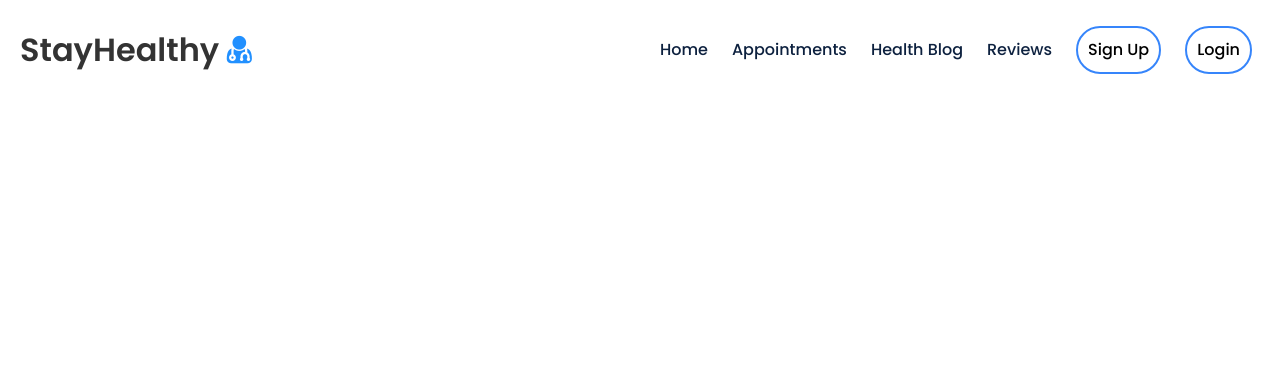
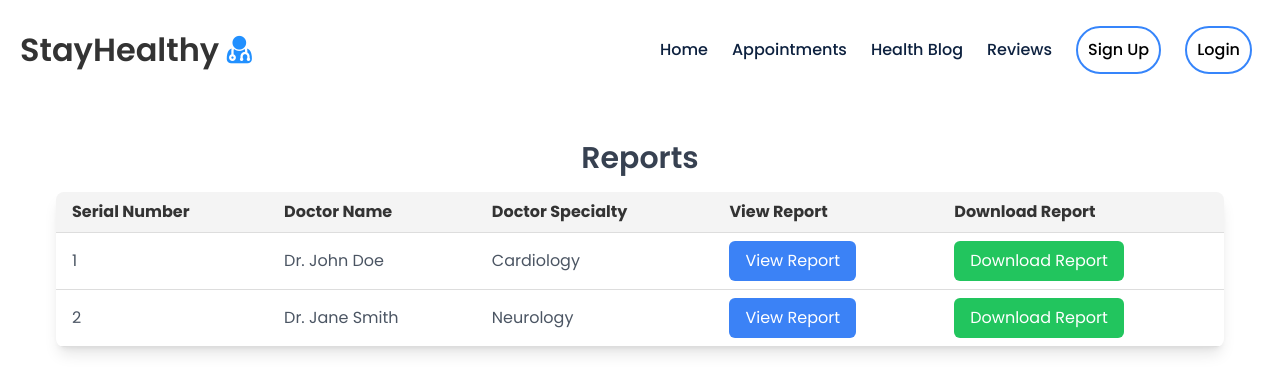
Before and after one commit to MohammadWS/test_med_app, a React (Create React App) app: page /reports in a window 1280 px wide. Shown: the top 392 px of the page. Built offline with nearby package versions, Linux system fonts and the light colour scheme.

Commit message:
Reports components

```diff
--- a/src/App.js
+++ b/src/App.js
@@ -12,6 +12,7 @@ import Notification from './Components/Notification/Notification.js';
 import { fas } from '@fortawesome/free-solid-svg-icons';
 import ReviewForm from './Components/ReviewForm/ReviewForm.js';
 import ProfileForm from './Components/ProfileCard/ProfileCard.js';
+import ReportsLayout from './Components/ReportsLayout/ReportsLayout.js';
 // import ProfileForm from './Components/ProfileCard/ProfileCard.js';
 // import ProfileCard from './Components/ProfileCard/ProfileCard.js';
 // Add the icons to the library
@@ -29,6 +30,7 @@ function App() {
                 <Route path="/booking-consultation" element={<BookingConsultation />} />
                 <Route path="/reviews" element={<ReviewForm />} />
                 <Route path="/profile" element={<ProfileForm />} />
+                <Route path="/reports" element={<ReportsLayout />} />
               </Routes>
           </Notification>
         </BrowserRouter>
--- a/src/Components/Navbar/Navbar.js
+++ b/src/Components/Navbar/Navbar.js
@@ -90,6 +90,11 @@ const Navbar = () => {
                                             Your Profile
                                         </Link>
                                     </li>
+                                    <li>
+                                        <Link to="/reports" onClick={() => setShowDropdown(false)}>
+                                            Your Reports
+                                        </Link>
+                                    </li>
                                 </ul>
                             )}
                         </li>
--- /dev/null
+++ b/src/Components/ReportsLayout/ReportsLayout.js
@@ -0,0 +1,94 @@
+import React, { useState, useEffect } from "react";
+
+const ReportsLayout = () => {
+    const [reports, setReports] = useState([]);
+    const sampleReports = [
+        {
+            "id": "1",
+            "doctorName": "Dr. John Doe",
+            "doctorSpecialty": "Cardiology",
+            "reportUrl": "http://example.com/report1.pdf"
+        },
+        {
+            "id": "2",
+            "doctorName": "Dr. Jane Smith",
+            "doctorSpecialty": "Neurology",
+            "reportUrl": "http://example.com/report2.pdf"
+        }
+    ]
+
+
+    useEffect(() => {
+        // For the sake of this example, assuming reports data comes from localStorage.
+        // const storedReports = JSON.parse(localStorage.getItem('reports')) || [];
+        // setReports(storedReports);
+        setReports(sampleReports);
+    }, []);
+
+    // Function to handle downloading report (assuming report has a URL)
+    const handleDownloadReport = (reportUrl) => {
+        const link = document.createElement('a');
+        link.href = reportUrl;
+        link.download = reportUrl.split('/').pop(); // Get the file name from the URL
+        link.click();
+    };
+
+    // Function to handle viewing report (open in new tab or modal)
+    const handleViewReport = (reportUrl) => {
+        window.open(reportUrl, '_blank');
+    };
+
+    return (
+        <div className="main-content">
+            <section className="mx-10 px-4">
+                <div className="mx-auto">
+                    <div data-aos="fade-up" className="flex flex-col space-y-4 flex-report">
+                        <span className="text-3xl font-semibold text-center text-gray-700">Reports</span>
+
+                        {/* Table Structure */}
+                        <div className="overflow-x-auto bg-white shadow-lg rounded-lg">
+                            <table className="table-auto w-full text-left text-gray-600">
+                                <thead>
+                                    <tr>
+                                        <th className="px-4 py-2 font-bold">Serial Number</th>
+                                        <th className="px-4 py-2 font-bold">Doctor Name</th>
+                                        <th className="px-4 py-2 font-bold">Doctor Specialty</th>
+                                        <th className="px-4 py-2 font-bold">View Report</th>
+                                        <th className="px-4 py-2 font-bold">Download Report</th>
+                                    </tr>
+                                </thead>
+                                <tbody>
+                                    {reports.map((report) => (
+                                        <tr key={report.id} className="hover:bg-gray-100">
+                                            <td className="px-4 py-2">{report.id}</td>
+                                            <td className="px-4 py-2">{report.doctorName}</td>
+                                            <td className="px-4 py-2">{report.doctorSpecialty}</td>
+                                            <td className="px-4 py-2">
+                                                <button
+                                                    onClick={() => handleViewReport(report.reportUrl)}
+                                                    className="bg-blue-500 text-white px-4 py-2 rounded-md hover:bg-blue-600 focus:outline-none transition duration-150 ease-in-out"
+                                                >
+                                                    View Report
+                                                </button>
+                                            </td>
+                                            <td className="px-4 py-2">
+                                                <button
+                                                    onClick={() => handleDownloadReport(report.reportUrl)}
+                                                    className="bg-green-500 text-white px-4 py-2 rounded-md hover:bg-green-600 focus:outline-none transition duration-150 ease-in-out"
+                                                >
+                                                    Download Report
+                                                </button>
+                                            </td>
+                                        </tr>
+                                    ))}
+                                </tbody>
+                            </table>
+                        </div>
+                    </div>
+                </div>
+            </section>
+        </div>
+    );
+};
+
+export default ReportsLayout;
```
Also changed, not shown: src/Components/ReportsLayout/ReportsLayout.css (added).
